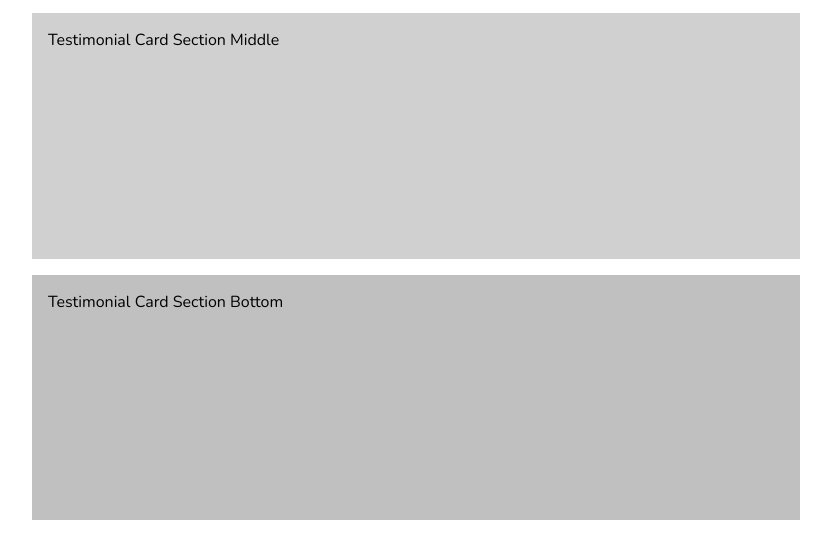
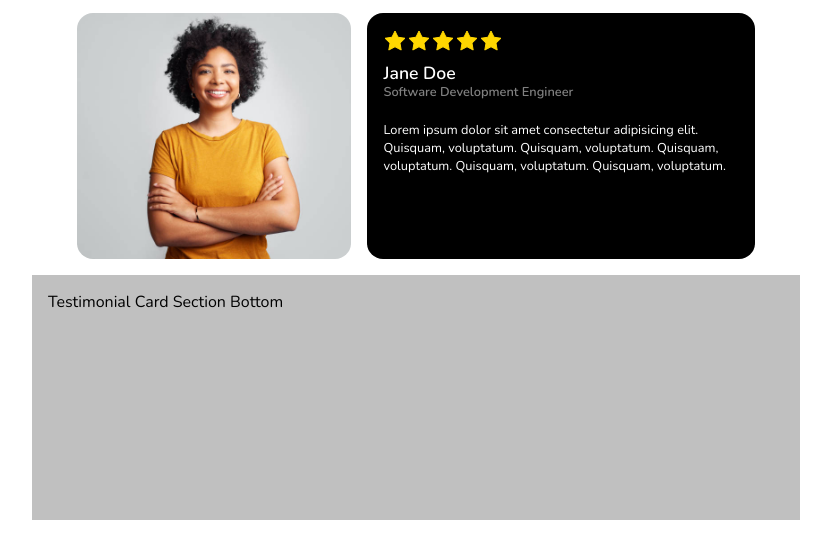
Before and after one commit to RaulRodriguezDev/roadmapsh_testimonal_-cards, a plain HTML site: page index.html in a window 1280 px wide. Shown: the part 264-800 px from the top of the page, without its empty margins (224-1055 px from the left). Drawn offline with nearby package versions, Linux system fonts and the light colour scheme.

Commit message:
Add third testimonial card

```diff
--- a/index.css
+++ b/index.css
@@ -94,10 +94,59 @@ body {
 
 .card-middle {
     grid-area: card-middle;
-    background-color: #d0d0d0;
+    display: flex;
+    justify-content: center;
+    gap: 1rem;
+    color: #ffffff;
+}
+
+.card-middle-header {
+    display: flex;
+    flex-direction: column;
+    gap: 0.5rem;
+}
+
+.card-middle-header p{
+    font-weight: 600;
+    font-size: 1.1rem;
+    position: relative;
+}
+
+.card-middle-header p::after {
+    content: "Software Development Engineer";
+    position: absolute;
+    width: max-content;
+    color: rgba(255,255,255,0.5);
+    bottom: -1rem;
+    left: 0;
+    font-size: 0.8rem;
+}
+
+.card-middle-header-stars {
+    display: flex;
+    align-items: center;
+}
+
+.card-middle-header-stars img {
+    width: 1.5rem;
+    height: 1.5rem;
+}
+
+.card-middle-main {
+    flex: 0.8;
+    background-color: #000000;
+    border-radius: 1rem;
     padding: 1rem;
 }
 
+.card-middle img {
+    border-radius: 1rem;
+}
+
+.card-middle-main > p {
+    font-size: 0.8rem;
+    margin-top: 2.2rem;
+}
 .card-bottom {
     grid-area: card-bottom;
     background-color: #c0c0c0;
--- a/index.html
+++ b/index.html
@@ -27,7 +27,20 @@
             </footer>
         </section>
         <section class="card-middle">
-            Testimonial Card Section Middle
+            <img src="/assets/female-avatar.jpg" alt="Testimonial Author"/>
+            <main class="card-middle-main">
+                <header class="card-middle-header">
+                    <div class="card-middle-header-stars">
+                        <img src="/assets/star.svg" alt="start-icon">
+                        <img src="/assets/star.svg" alt="start-icon">
+                        <img src="/assets/star.svg" alt="start-icon">
+                        <img src="/assets/star.svg" alt="start-icon">
+                        <img src="/assets/star.svg" alt="start-icon">
+                    </div>
+                    <p>Jane Doe</p>
+                </header>
+                <p>Lorem ipsum dolor sit amet consectetur adipisicing elit. Quisquam, voluptatum. Quisquam, voluptatum. Quisquam, voluptatum. Quisquam, voluptatum. Quisquam, voluptatum.</p>
+            </main>
         </section>
         <section class="card-bottom">
             Testimonial Card Section Bottom
```
Also changed, not shown: assets/star.svg (added).
